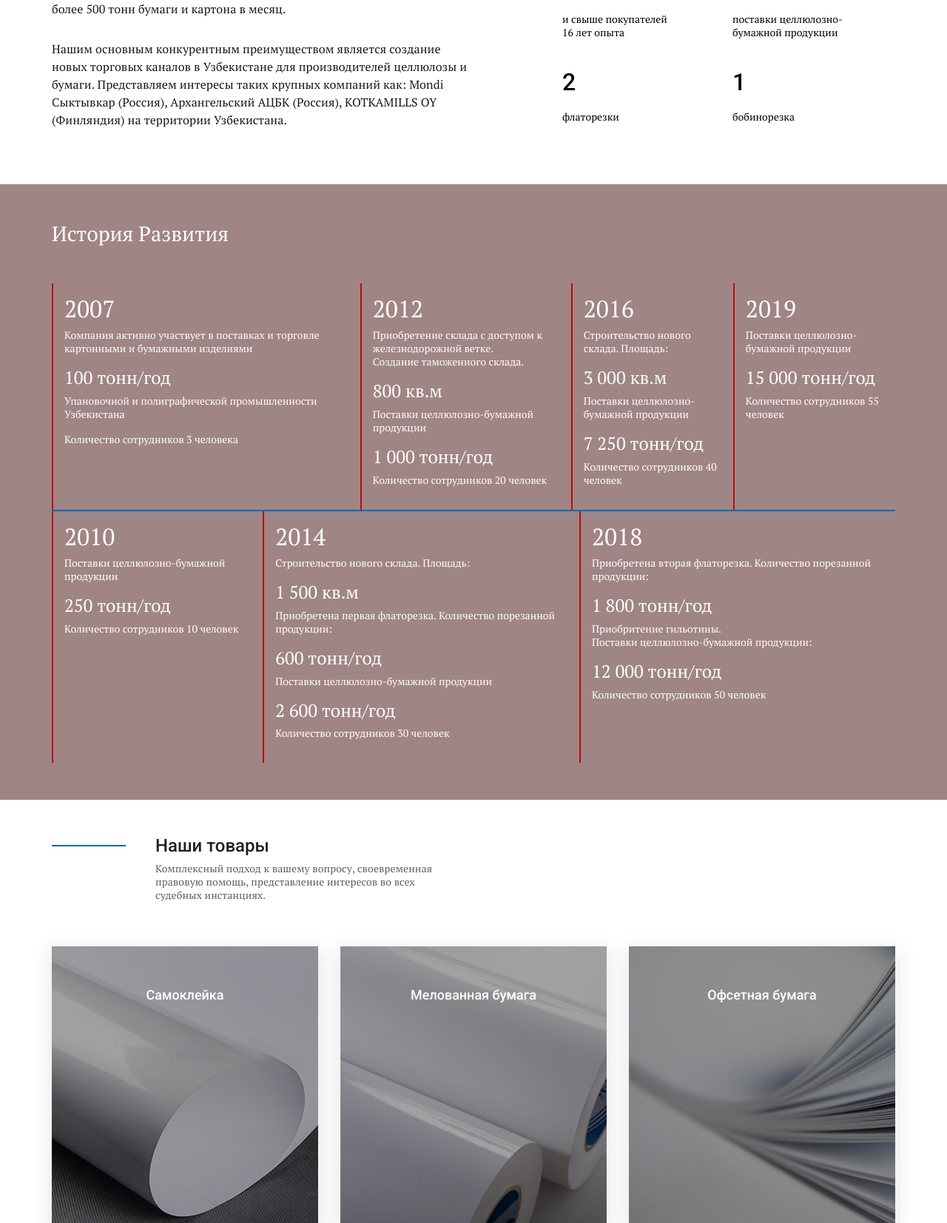
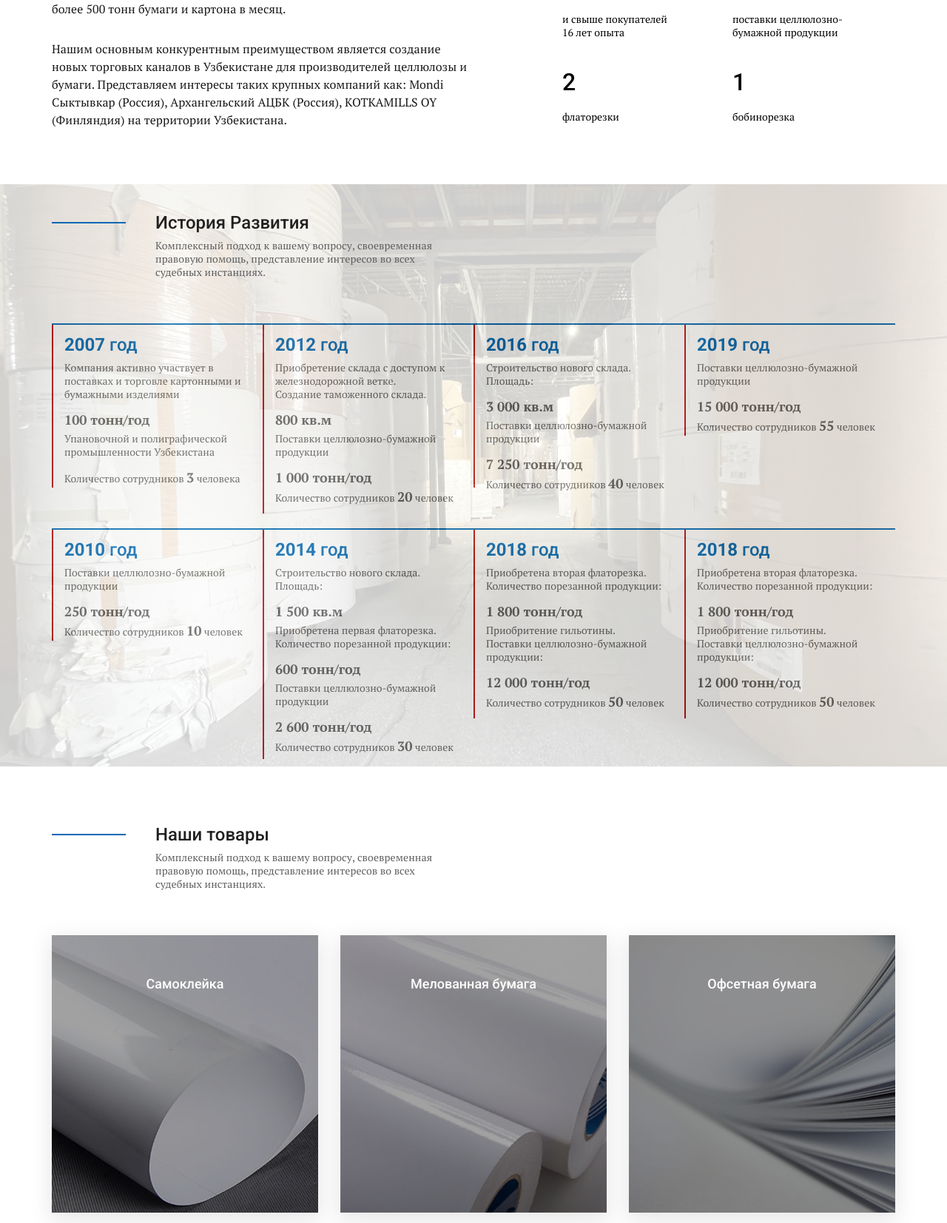
Before and after one commit to samlpes/poytaxtweb, a PHP site: page / in a window 1280 px wide. Shown: the part 903-2556 px from the top of the page at 74% size. Run offline with PHP 8.4, Linux system fonts and the light colour scheme; some web fonts are replaced.

Commit message:
что то делал нескоко часов устал но касивая какаха получилась))

```diff
--- a/CSS/style.css
+++ b/CSS/style.css
@@ -259,21 +259,21 @@ header{
     padding: 50px 0px 30px;
 }
 .service__top,
-.news__top{
+.news__top, .timeline__top{
     display: flex;
     justify-content: space-between;
     margin-bottom: 60px;
 }
 .service__title-box,
 .form__title-box,
-.news__title-box{
+.news__title-box, .timeline__title-box{
     max-width: 520px;
     padding-left: 140px;
     position: relative;
 }
 .service__title-box::before,
 .form__title-box::before,
-.news__title-box::before{
+.news__title-box::before, .timeline__title-box::before{
     content: "";
     position: absolute;
     width: 100px;
@@ -284,7 +284,7 @@ header{
 }
 .service__title,
 .form__title,
-.news__title{
+.news__title, .timeline__title{
     font-size: 24px;
     line-height: 24px;
     font-weight: 500;
@@ -294,8 +294,9 @@ header{
 }
 .service__text,
 .form__text,
-.news__text{
+.news__text, .timeline__text{
     letter-spacing: 0.1px;
+    color: #5e5e5e;
 }
 .service__btn a,
 .news__btn a{
@@ -482,28 +483,106 @@ header{
 /* timeline */
 
 .timeline{
-    background: rgb(160, 133, 133);
     color: #FFF;
-    padding: 50px 0;
-
+    padding: 10px 0;
+    background-position: center;
+    background-repeat: no-repeat;
+    background-size: cover;
+    object-fit: cover;
+    position: relative;
+    margin-bottom: 30px;
+}
+.timeline::before{
+    content: "";
+      background-image: url('../IMG/4.png');
+      background-size: cover;
+      position: absolute;
+      top: 0px;
+      right: 0px;
+      bottom: 0px;
+      left: 0px;
+      opacity: 0.2;
+}
+.timeline .timeline__top{
+    margin-top: 30px;
 }
 .timeline .abc{
     display: flex;
-    justify-content: space-between;
+    border-top: 2px solid #0168b4;
     border-bottom: 2px solid #0168b4;
-    margin-top: 50px;
+    /* margin-top: 10px; */
+
+}
+.timeline p b{
+    font-size: 18px;
 }
 .timeline .abcd{
     display: flex;
     justify-content: space-between;
-}
-.timeline .a{
-   padding: 15px;
-    border-left: 2px solid #b90c0c;
 
 }
+.timeline .a1{
+    padding: 15px;
+    border-left: 2px solid #b90c0c;
+    width: 80%;
+    height: 220px;
 
+}.timeline .a2{
+    padding: 15px;
+    border-left: 2px solid #b90c0c;
+    width: 80%;
+    height: 255px;
+    margin-bottom: 20px;
 
+}.timeline .a3{
+    padding: 15px;
+    border-left: 2px solid #b90c0c;
+    width: 80%;
+    height: 150px;
+
+}.timeline .a4{
+    padding: 15px;
+    border-left: 2px solid #b90c0c;
+    width: 80%;
+    height: 310px;
+
+}.timeline .a5{
+    padding: 15px;
+    border-left: 2px solid #b90c0c;
+    width: 80%;
+    height: 255px;
+}
+.timeline h2{
+    font-size: 24px;
+    line-height: 24px;
+    font-weight: 500;
+    font-family: 'Roboto', sans-serif;
+    color: #0168b4;
+    margin-bottom: 10px;
+}
+.timeline p{
+    font-family: 'PT Serif', serif;
+    font-weight: 400;
+    font-size: 14px;
+    line-height: 18px;
+    color: #5e5e5e;
+}
+.timeline h4 {
+    font-family: 'PT Serif', serif;
+    font-weight: 400;
+    font-size: 18px;
+    line-height: 18px;
+    color: #5e5e5e;
+    font-weight: bold;
+}
+.timeline h3 {
+    font-family: 'PT Serif', serif;
+    font-weight: 400;
+    font-size: 24px;
+    line-height: 24px;
+    color: #000000;
+    font-weight: bold;
+}
 
 /* consultation */
 
--- a/index.html
+++ b/index.html
@@ -231,62 +231,84 @@
 
     <section class="timeline">
         <div class="container">
-            <h3>История Развития </h3>
+            <div class="timeline__top">
+                <div class="timeline__title-box">
+                    <div class="timeline__title">
+                        История Развития
+                    </div>
+                    <div class="timeline__text">
+                        Комплексный подход к вашему вопросу, своевременная правовую помощь, представление интересов во
+                        всех судебных инстанциях.
+                    </div>
+                </div>
+            </div>
+
             <div class="abc">
-                <div class="a">
-                    <h2>2007</h2>
+
+                <div class="a1">
+                  <h2> <b>2007</b> год </h2>
                     <p>Компания активно участвует в поставках и торговле картонными и бумажными изделиями</p>
-                    <h4>100 тонн/год</h4>
+                    <h4><b></b>100</b> тонн/год</h4>
                     <p>Упановочной и полиграфической промышленности Узбекистана</p>
-                    <p>Количество сотрудников 3 человека</p>
+                    <p>Количество сотрудников <b>3</b> человека</p>
 
                 </div>
-                <div class="a">
-                    <h2>2012</h2>
+                <div class="a2">
+                    <h2><b>2012</b> год</h2>
                     <p>Приобретение склада с доступом к железнодорожной ветке. <br>Создание таможенного склада.</p>
-                    <h4>800 кв.м</h4>
+                    <h4><b></b>800</b> кв.м</h4>
                     <p>Поставки целлюлозно-бумажной продукции</p>
-                    <h4>1 000 тонн/год</h4>
-                    <p>Количество сотрудников 20 человек</p>
+                    <h4><b></b>1 000</b> тонн/год</h4>
+                    <p>Количество сотрудников <b>20</b> человек</p>
                 </div>
-                <div class="a">
-                    <h2>2016</h2>
+                <div class="a1">
+                    <h2><b>2016</b> год</h2>
                     <p>Строительство нового склада. Площадь:</p>
-                    <h4>3 000 кв.м</h4>
+                    <h4><b></b>3 000</b> кв.м</h4>
                     <p>Поставки целлюлозно-бумажной продукции</p>
-                    <h4>7 250 тонн/год</h4>
-                    <p>Количество сотрудников 40 человек</p>
+                    <h4><b></b>7 250</b> тонн/год</h4>
+                    <p>Количество сотрудников <b>40</b> человек</p>
                 </div>
-                <div class="a">
-                    <h2>2019</h2>
+                <div class="a3">
+                    <h2><b>2019</b> год</h2>
                     <p>Поставки целлюлозно-бумажной продукции</p>
-                    <h4>15 000 тонн/год</h4>
-                    <p>Количество сотрудников 55 человек</p>
+                    <h4><b>15 000</b> тонн/год</h4>
+                    <p>Количество сотрудников <b>55</b> человек</p>
                 </div>
             </div>
             <div class="abcd">
-                <div class="a">
-                    <h2>2010</h2>
+
+                <div class="a3">
+                    <h2><b>2010</b> год</h2>
                     <p>Поставки целлюлозно-бумажной продукции</p>
-                    <h4>250 тонн/год</h4>
-                    <p>Количество сотрудников 10 человек</p>
-                </div><div class="a">
-                    <h2>2014</h2>
+                    <h4><b>250</b> тонн/год</h4>
+                    <p>Количество сотрудников <b>10</b> человек</p>
+                </div><div class="a4">
+                    <h2><b>2014</b> год</h2>
                     <p>Строительство нового склада. Площадь:</p>
-                    <h4>1 500 кв.м</h4>
+                    <h4><b>1 500</b> кв.м</h4>
                     <p>Приобретена первая флаторезка. Количество порезанной продукции:</p>
-                    <h4>600 тонн/год</h4>
+                    <h4><b>600</b> тонн/год</h4>
                     <p>Поставки целлюлозно-бумажной продукции</p>
-                    <h4>2 600 тонн/год</h4>
-                    <p>Количество сотрудников 30 человек</p>
+                    <h4><b>2 600</b> тонн/год</h4>
+                    <p>Количество сотрудников <b>30</b> человек</p>
 
-                </div><div class="a">
-                    <h2>2018</h2>
+                </div><div class="a5">
+                    <h2><b>2018</b> год</h2>
                     <p>Приобретена вторая флаторезка. Количество порезанной продукции:</p>
-                    <h4>1 800 тонн/год</h4>
+                    <h4><b>1 800</b> тонн/год</h4>
                     <p>Приобритение гильотины. <br>Поставки целлюлозно-бумажной продукции: </p>
-                    <h4>12 000 тонн/год</h4>
-                    <p>Количество сотрудников 50 человек</p>
+                    <h4><b>12 000</b> тонн/год</h4>
+                    <p>Количество сотрудников <b>50</b> человек</p>
+
+                </div>
+                <div class="a5">
+                    <h2><b>2018</b> год</h2>
+                    <p>Приобретена вторая флаторезка. Количество порезанной продукции:</p>
+                    <h4><b>1 800</b> тонн/год</h4>
+                    <p>Приобритение гильотины. <br>Поставки целлюлозно-бумажной продукции: </p>
+                    <h4><b>12 000</b> тонн/год</h4>
+                    <p>Количество сотрудников <b>50</b> человек</p>
 
                 </div>
             </div>
```
Also changed, not shown: IMG/4.png (added), IMG/White.png (added).
